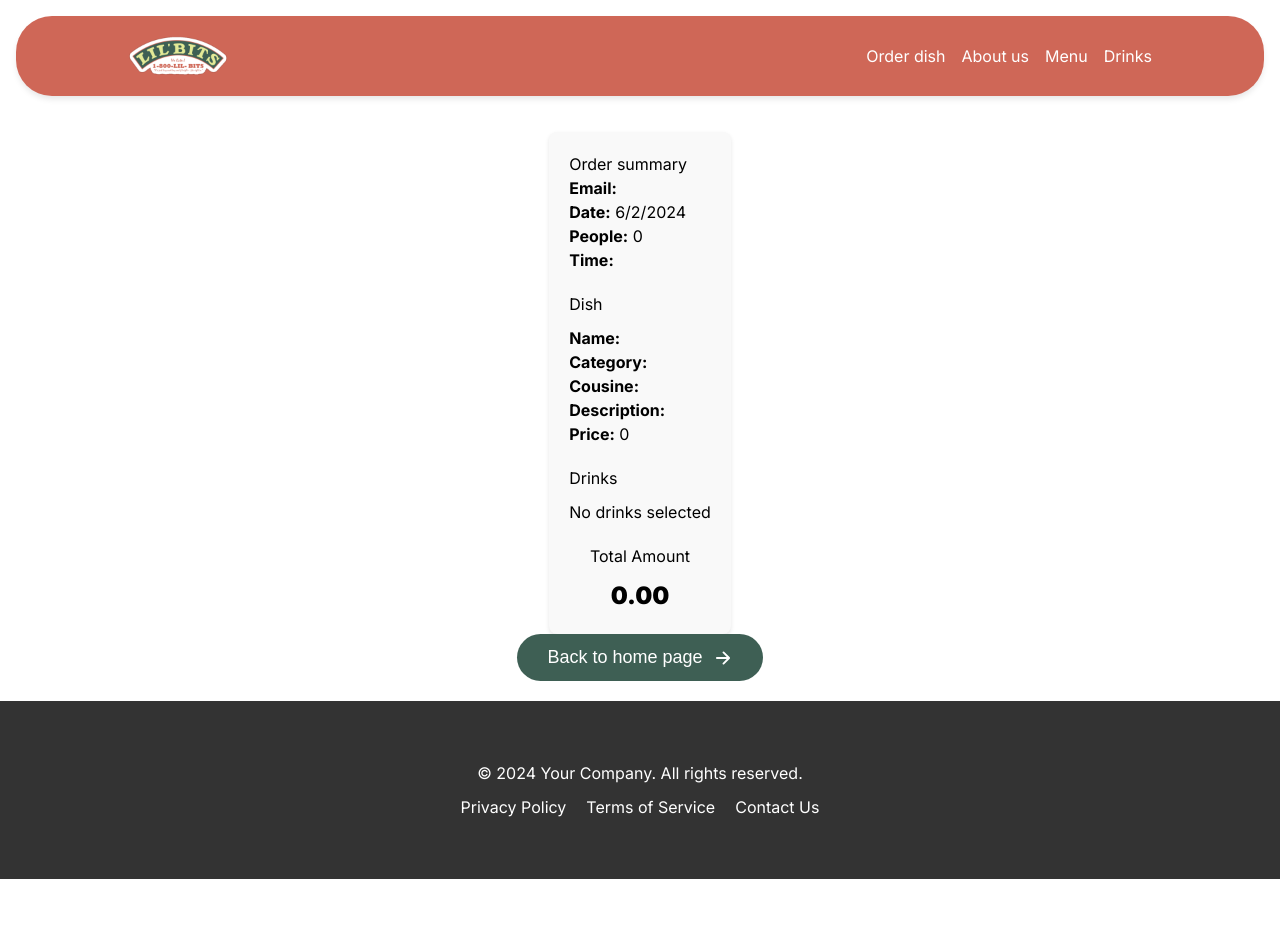
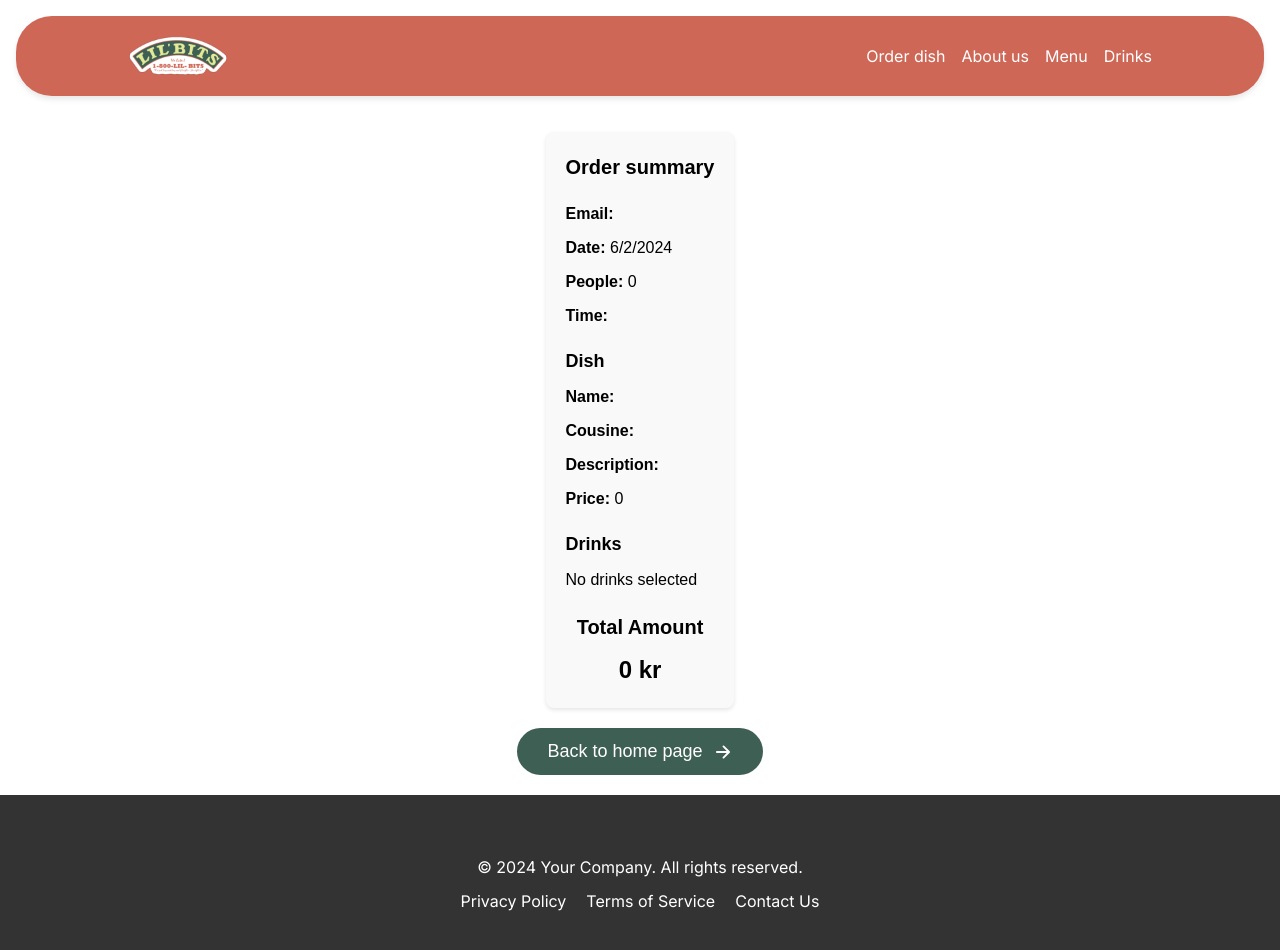
Before and after one commit to indianaea/lil_bits, a Next.js app: page /order/receipt in a window 1280 px wide. Shown: the top 950 px of the page. Before the commit the page ends 879 px from the top, so only its background shows below. Built offline with nearby package versions, Linux system fonts and the light colour scheme.

Commit message:
receipt css breytingar

```diff
--- a/src/app/order/receipt/receipt.css
+++ b/src/app/order/receipt/receipt.css
@@ -1,19 +1,35 @@
-
 .receipt-container {
   padding: 20px;
   max-width: 600px;
-    margin: 0 auto;
+  margin-bottom: 20px;
   background-color: #f9f9f9;
   border-radius: 8px;
-    box-shadow: 0 2px 4px rgba(0,0,0,0.1);
+  box-shadow: 0 2px 4px rgba(0, 0, 0, 0.1);
+}
+
+.receipt-container h1 {
+  font-family: "Poppins", sans-serif;
+  font-weight: 600;
+  font-size: 20px;
+  padding-bottom: 20px;
 }
 
 .order-details {
   margin-bottom: 20px;
+  font-family: "Poppins", sans-serif;
 }
 
 .order-details h2 {
   margin-bottom: 10px;
+  font-family: "Poppins", sans-serif;
+  font-weight: 600;
+  font-size: 18px;
+}
+
+.order-details p {
+  margin-bottom: 10px;
+  font-family: "Poppins", sans-serif;
+  font-weight: 400;
 }
 
 .drink-item {
@@ -23,13 +39,19 @@
 .order-summary {
   margin-top: 20px;
   text-align: center;
+  font-family: "Poppins", sans-serif;
+  font-weight: 600;
 }
 
 .order-summary h2 {
   margin-bottom: 10px;
+  font-family: "Poppins", sans-serif;
+  font-weight: 600;
+  font-size: 20px;
 }
 
 .order-summary p {
   font-size: 1.5em;
   font-weight: bold;
+  font-family: "Poppins", sans-serif;
 }
--- a/src/app/order/receipt/receipt.tsx
+++ b/src/app/order/receipt/receipt.tsx
@@ -64,7 +64,6 @@ const OrderReceipt: React.FC = () => {
         <div className="order-details">
           <h2>Dish</h2>
           <p><strong>Name:</strong> {newOrder.dish.name}</p>
-          <p><strong>Category:</strong> {newOrder.dish.category}</p>
           <p><strong>Cousine:</strong> {newOrder.dish.cousine}</p>
           <p><strong>Description:</strong> {newOrder.dish.description}</p>
           <p><strong>Price:</strong> {newOrder.dish.price.toFixed(0)}</p>
@@ -84,7 +83,7 @@ const OrderReceipt: React.FC = () => {
         </div>
         <div className="order-summary">
           <h2>Total Amount</h2>
-          <p><strong>{newOrder.totalAmount.toFixed(2)}</strong></p>
+          <p><strong>{newOrder.totalAmount.toFixed(0)} kr</strong></p>
         </div>
       </div>
       <Button onClick={homePage} caption="Back to home page"/>
```
Lines whose indentation alone changed are shown as unchanged.
